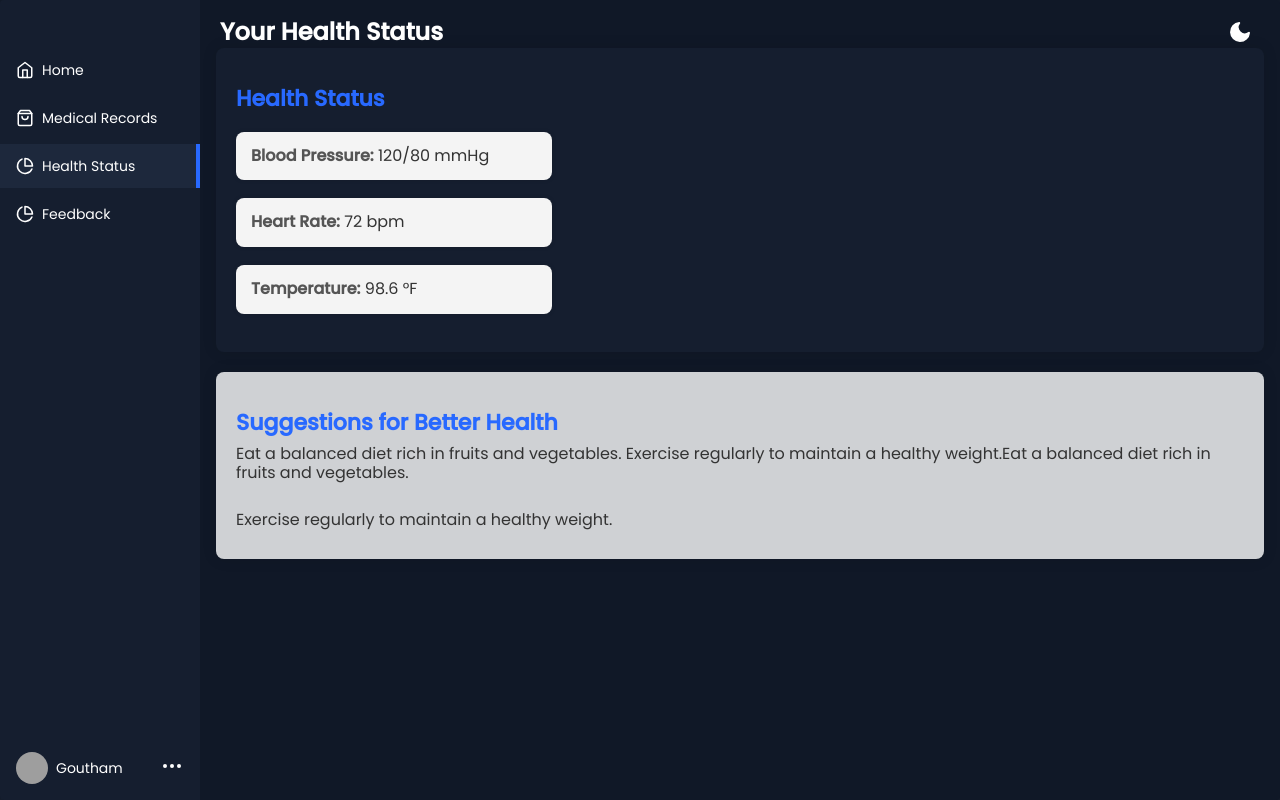
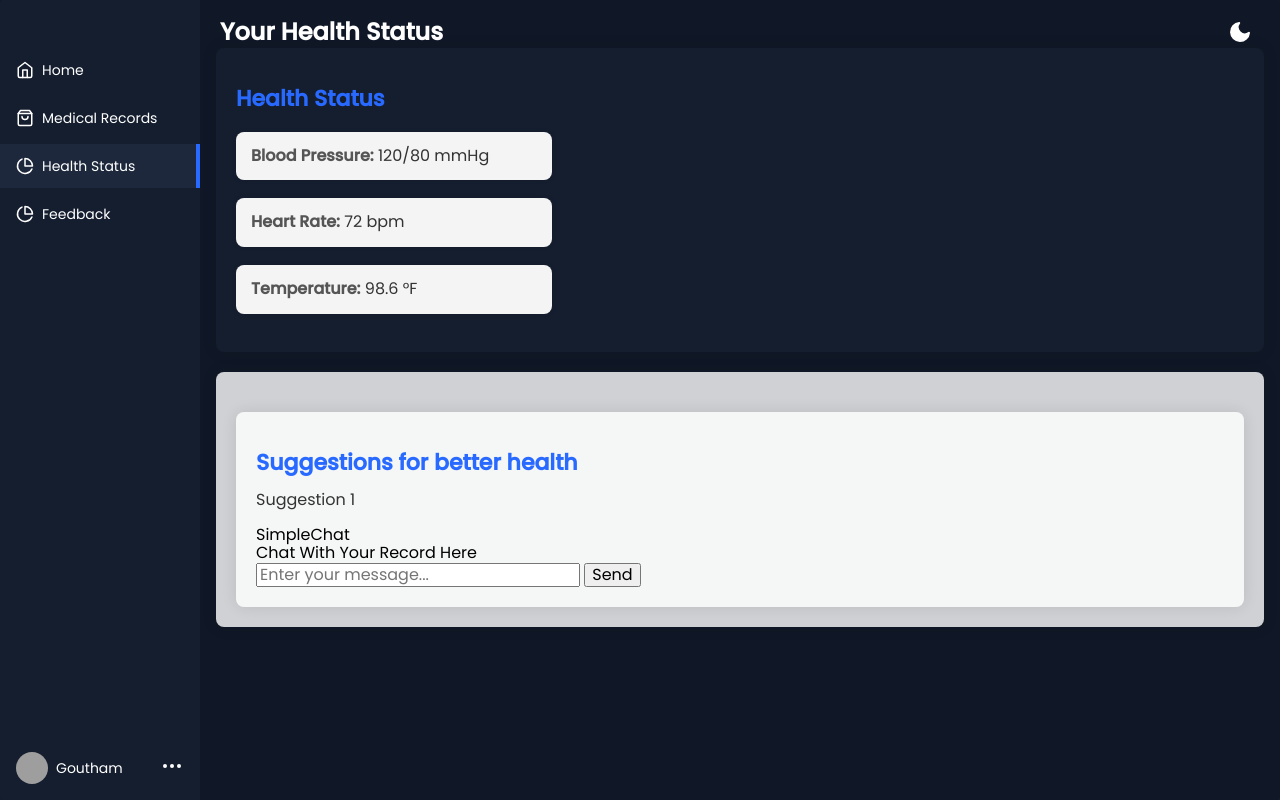
Before and after one commit to kenzzhood/Health-Intellect, a Python web app: template template/health_status.html in a window 1280 px wide. Run offline with Jinja, Linux system fonts and the light colour scheme; the template is opened without the code that fills it, so the values that code supplies are empty; some libraries are stand-ins or nearby versions; grey boxes are pictures that could not be loaded.

Commit message:
health status box

```diff
--- a/template/health_status.html
+++ b/template/health_status.html
@@ -98,22 +98,62 @@
                 </div>
         </section>
         <section id="suggestions">
+
             <div class="app-content-status">
-              <h2 class="status-title">Suggestions for Better Health</h2>
               <div class="status-input">
                 <!-- Add suggestions here -->
-                <div class="suggestion-item">
-                  <span class="suggestion-text">Eat a balanced diet rich in fruits and vegetables. Exercise regularly to maintain a healthy weight.Eat a balanced diet rich in fruits and vegetables.</span>
-                </div>
-            </br>
-                <div class="suggestion-item">
-                  <span class="suggestion-text">Exercise regularly to maintain a healthy weight.</span>
-                </div>
-                <!-- Add more suggestions as needed -->
+<!-- ... Previous HTML code ... -->
+
+<div id="suggestions" class="suggestions-chat">
+  <div class="app-content-status">
+    <h2 class="status-title">Suggestions for better health</h2>
+    <div class="suggestion-item">
+      <p class="suggestion-text">Suggestion 1</p>
+    </div>
+
+      <section class="msger">
+        <header class="msger-header">
+          <div class="msger-header-title">
+            <i class="fas fa-comment-alt"></i> SimpleChat
+          </div>
+          <div class="msger-header-options">
+            <span><i class="fas fa-cog"></i></span>
+          </div>
+        </header>
+
+        <main class="msger-chat">
+          <div class="msg left-msg">
+            <div
+             class="msg-img"
+             style="background-image: url(https://image.flaticon.com/icons/svg/327/327779.svg)"
+            ></div>
+
+            <div class="msg-bubble">
+              <div class="msg-info">
+
+          </div>
+
+          <div class="msg right-msg">
+            <div
+             class="msg-img"
+             style="background-image: url(https://image.flaticon.com/icons/svg/145/145867.svg)"
+            ></div>
+
+            <div class="msg-bubble">
+              <div class="msg-info">
+                <div class="msg-info-name">Chat With Your Record Here</div>
               </div>
             </div>
-          </section>
-        </div>
+          </div>
+        </main>
+
+        <form class="msger-inputarea">
+          <input type="text" class="msger-input" placeholder="Enter your message...">
+          <button type="submit" class="msger-send-btn">Send</button>
+        </form>
+      </section>
+
+<!-- ... Remaining HTML code ... -->
 
     </div>
 
```
